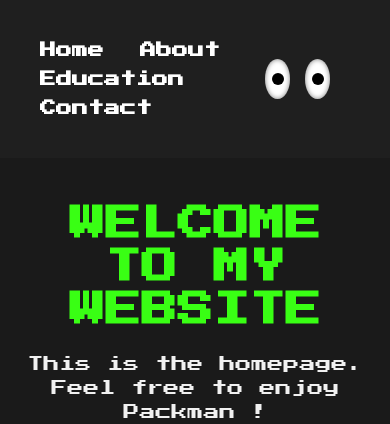
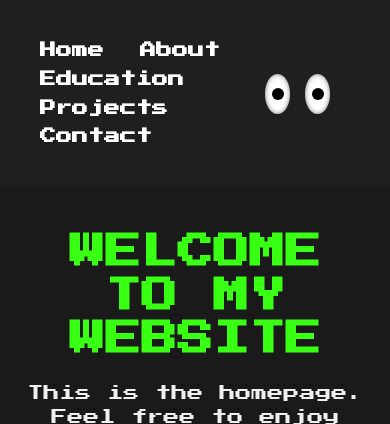
Before and after one commit to yssine/my_website, a Flask app: page / in a window 390 px wide. Shown: the top 424 px of the page. Run offline with Flask 3, Linux system fonts and the light colour scheme.

Commit message:
Mobile Version Integration

```diff
--- a/templates/Mbase.html
+++ b/templates/Mbase.html
@@ -23,9 +23,9 @@
                     <li><a href="{{ url_for('education') }}">
                         <svg xmlns="http://www.w3.org/2000/svg" viewBox="0 0 48 48"><g data-name="42-Education"><path d="M23 37h2v6h-2zM35 37h2v6h-2zM11 37h2v6h-2zM23 17h2v7h-2z"/><path d="M24 18a1 1 0 0 1-.388-.078l-19-8a1 1 0 0 1 0-1.844l19-8a1.013 1.013 0 0 1 .776 0l19 8a1 1 0 0 1 0 1.844l-19 8A1 1 0 0 1 24 18zM7.577 9 24 15.915 40.423 9 24 2.085z"/><path d="M10 11h2v15h-2zM36 11h2v15h-2zM42 23h-2a1 1 0 0 1-1-1v-6a1 1 0 0 1 1-1h2V9h2v12a1 1 0 0 1-.293.707l-1 1A1 1 0 0 1 42 23zm-1-2h.586l.414-.414V17h-1zM22 8h4v2h-4zM7 29h2v4H7z"/><path d="M42 34H3a1 1 0 0 1-1-1v-4a1 1 0 0 1 1-1h39a1.006 1.006 0 0 1 .555.168l3 2a1 1 0 0 1 0 1.664l-3 2A1.006 1.006 0 0 1 42 34zM4 32h37.7l1.5-1-1.5-1H4zM46 48H2a2 2 0 0 1-2-2v-8a2 2 0 0 1 2-2h44a2 2 0 0 1 2 2v8a2 2 0 0 1-2 2zM2 38v8h44v-8z"/><path d="M29 37h2v5h-2zM17 37h2v5h-2zM5 37h2v5H5zM41 37h2v5h-2z"/></g></svg>
                     </a></li>
-                    <!-- <li><a href="{{ url_for('projects') }}">
+                    <li><a href="{{ url_for('projects') }}">
                         <svg xmlns="http://www.w3.org/2000/svg" viewBox="0 0 48 48"><g data-name="04-planning"><path d="M10 48H5a5.006 5.006 0 0 1-5-5V9a1 1 0 0 1 .293-.707l8-8A1 1 0 0 1 9 0h22a5.006 5.006 0 0 1 5 5v3h-2V5a3 3 0 0 0-3-3H9.414L2 9.414V43a3 3 0 0 0 3 3h5zM31 48h-5v-2h5a3 3 0 0 0 3-3V22h2v21a5.006 5.006 0 0 1-5 5z"/><path d="M7 10H5V8h2a1 1 0 0 0 1-1V1h2v6a3 3 0 0 1-3 3zM31.77 22a1 1 0 0 1-.708-.293l-2.769-2.769a1 1 0 0 1 0-1.414l15.23-15.231a1 1 0 0 1 1.414 0l2.77 2.769a1 1 0 0 1 0 1.414l-15.23 15.231a1 1 0 0 1-.707.293zm-1.356-3.769 1.356 1.355L45.586 5.769 44.23 4.414z"/><path d="M32 22h-3a1 1 0 0 1-1-1v-3h2v2h2zM20 43v-2a5.006 5.006 0 0 0 5-5v-6.893a1.085 1.085 0 0 0-.825-1.093A1 1 0 0 0 23 29a1 1 0 0 1-2 0 1 1 0 0 0-2 0 1 1 0 0 1-2 0 1 1 0 0 0-2 0 1 1 0 0 1-2 0v-7a1 1 0 0 0-1.176-.986A1.086 1.086 0 0 0 11 22.107V36a5.006 5.006 0 0 0 5 5v2a7.008 7.008 0 0 1-7-7V22.107a3.082 3.082 0 0 1 2.5-3.066A3 3 0 0 1 15 22v4.171a3.114 3.114 0 0 1 3 .595 2.994 2.994 0 0 1 4 0l.058-.051a3.006 3.006 0 0 1 2.439-.673A3.082 3.082 0 0 1 27 29.107V36a7.008 7.008 0 0 1-7 7z"/><path d="M13 29h2v3h-2zM17 29h2v3h-2zM21 29h2v3h-2zM23 48H13a1 1 0 0 1-1-1v-6h2v5h8v-5h2v6a1 1 0 0 1-1 1zM15 10a3 3 0 1 1 3-3 3 3 0 0 1-3 3zm0-4a1 1 0 1 0 1 1 1 1 0 0 0-1-1zM22 24a3 3 0 1 1 3-3 3 3 0 0 1-3 3zm0-4a1 1 0 1 0 1 1 1 1 0 0 0-1-1z"/><path d="M24 20h5v2h-5zM23 19h-2c0-10.646-3.986-11-4.027-11L17 6c.245 0 6 .148 6 13zM32 9h-2V7a1 1 0 0 0-1-1h-2V4h2a3 3 0 0 1 3 3z"/></g></svg>
-                    </a></li> -->
+                    </a></li>
                     <li><a href="{{ url_for('contact') }}">
                         <svg xmlns="http://www.w3.org/2000/svg" viewBox="0 0 32 32"><path d="M24.52 2h-15A3.48 3.48 0 0 0 6 5.48V7H5a1 1 0 0 0 0 2h1v6H5a1 1 0 0 0 0 2h1v6H5a1 1 0 0 0 0 2h1v1.52A3.48 3.48 0 0 0 9.48 30h15A3.48 3.48 0 0 0 28 26.52v-21A3.48 3.48 0 0 0 24.52 2zM26 26.52A1.49 1.49 0 0 1 24.52 28h-15A1.49 1.49 0 0 1 8 26.52V25a1 1 0 0 0 0-2v-6a1 1 0 0 0 0-2V9a1 1 0 0 0 0-2V5.48A1.49 1.49 0 0 1 9.48 4h15A1.49 1.49 0 0 1 26 5.48z"/><path d="M20 15.6a3.94 3.94 0 0 0 1-2.6 4 4 0 0 0-8 0 3.94 3.94 0 0 0 1 2.6 5.48 5.48 0 0 0-3 4.87V23a1 1 0 0 0 1 1h10a1 1 0 0 0 1-1v-2.53a5.48 5.48 0 0 0-3-4.87zM17 11a2 2 0 1 1-2 2 2 2 0 0 1 2-2zm4 11h-8v-1.53A3.48 3.48 0 0 1 16.47 17h1.06A3.48 3.48 0 0 1 21 20.47z"/></svg>
                     </a></li>
--- a/templates/base.html
+++ b/templates/base.html
@@ -23,7 +23,7 @@
                     <li><a href="{{ url_for('index') }}">Home</a></li>
                     <li><a href="{{ url_for('about') }}">About</a></li>
                     <li><a href="{{ url_for('education') }}">Education</a></li>
-                    <!-- <li><a href="{{ url_for('projects') }}">Projects</a></li> -->
+                    <li><a href="{{ url_for('projects') }}">Projects</a></li>
                     <li><a href="{{ url_for('contact') }}">Contact</a></li>
                 </ul>
                  <!-- Eyes -->
```
